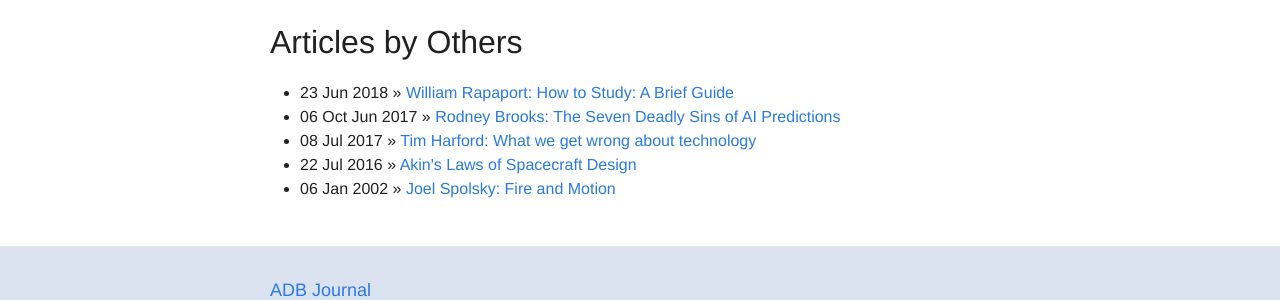
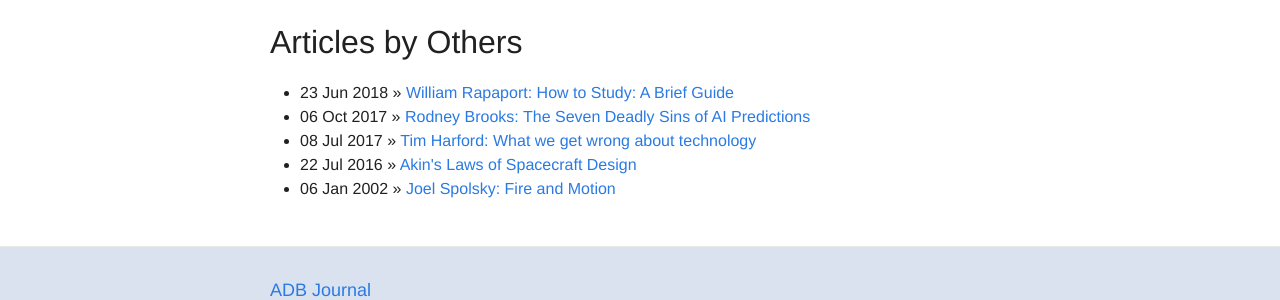
Before and after one commit to ohduran/ohduran.github.io, a Jekyll site: the page built from index.html, in a window 1280 px wide. Shown: the part 310-610 px from the top of the page. Built offline with Jekyll 4.4.1, drawn with Linux system fonts in a browser that asks for light colours.

```diff
--- a/index.html
+++ b/index.html
@@ -17,7 +17,7 @@ layout: default
 <h1>Articles by Others</h1>
   <ul class="posts">
     <li><span>23 Jun 2018</span> &raquo; <a href="https://cse.buffalo.edu/~rapaport/howtostudy.html#intro" target="_blank">William Rapaport: How to Study: A Brief Guide</a></li>
-    <li><span>06 Oct Jun 2017</span> &raquo; <a href="https://www.technologyreview.com/s/609048/the-seven-deadly-sins-of-ai-predictions/?lipi=urn%3Ali%3Apage%3Ad_flagship3_feed%3BZ4%2FDMoSvQ7iojmpb0f7Zgw%3D%3D&licu=urn%3Ali%3Acontrol%3Ad_flagship3_feed-object" target="_blank">Rodney Brooks: The Seven Deadly Sins of AI Predictions</a></li>
+    <li><span>06 Oct 2017</span> &raquo; <a href="https://www.technologyreview.com/s/609048/the-seven-deadly-sins-of-ai-predictions/?lipi=urn%3Ali%3Apage%3Ad_flagship3_feed%3BZ4%2FDMoSvQ7iojmpb0f7Zgw%3D%3D&licu=urn%3Ali%3Acontrol%3Ad_flagship3_feed-object" target="_blank">Rodney Brooks: The Seven Deadly Sins of AI Predictions</a></li>
     <li><span>08 Jul 2017</span> &raquo; <a href="http://timharford.com/2017/08/what-we-get-wrong-about-technology/" target="_blank">Tim Harford: What we get wrong about technology</a></li>
     <li><span>22 Jul 2016</span> &raquo; <a href="https://spacecraft.ssl.umd.edu/akins_laws.html" target="_blank">Akin's Laws of Spacecraft Design</a></li>
     <li><span>06 Jan 2002</span> &raquo; <a href="https://www.joelonsoftware.com/2002/01/06/fire-and-motion/" target="_blank">Joel Spolsky: Fire and Motion</a></li>
```
